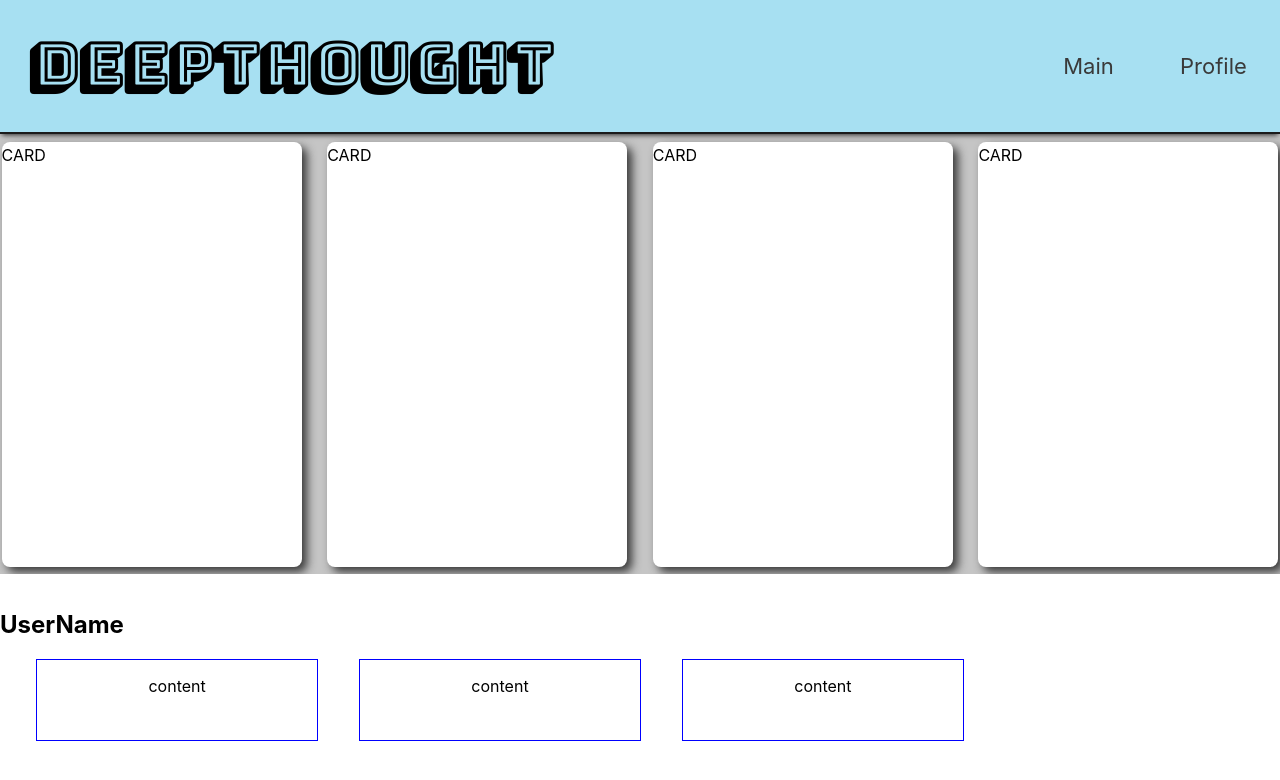
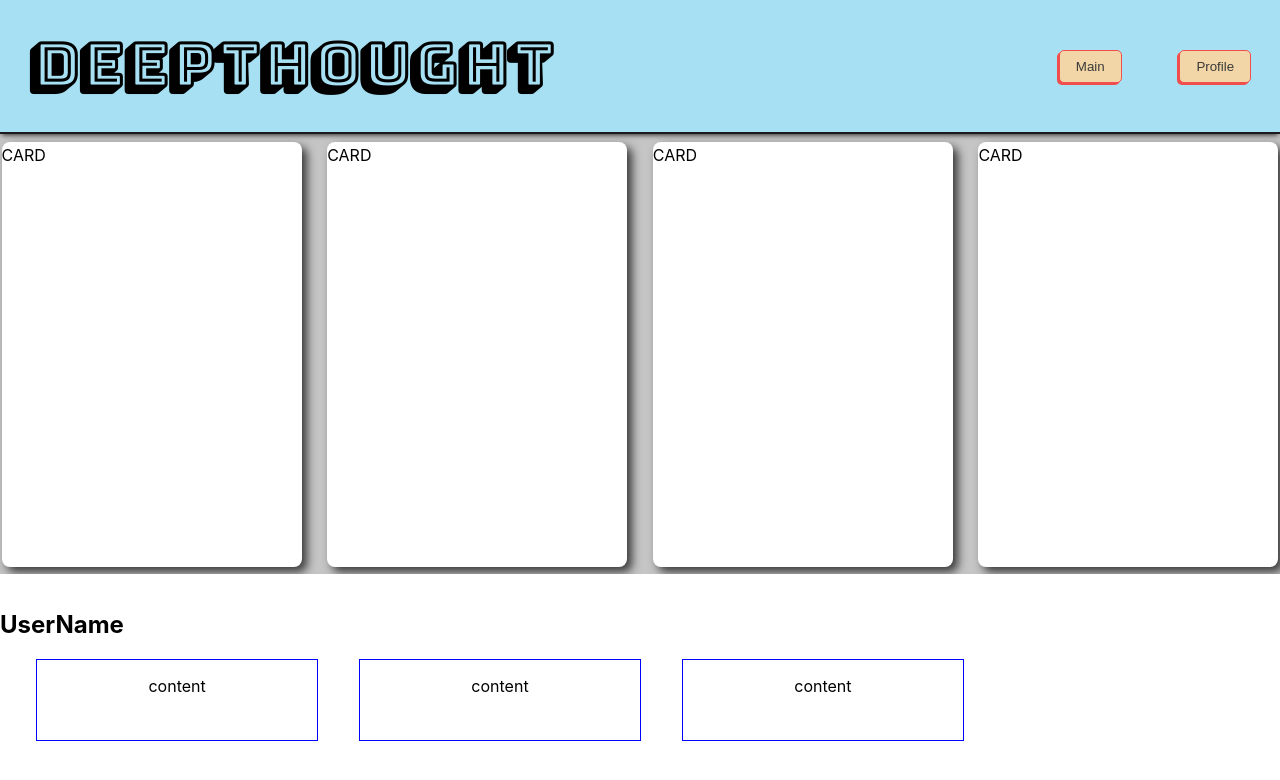
Before and after one commit to KevinKra/DeepThought, a React (Create React App) app: page / in a window 1280 px wide. Shown: the top 780 px of the page. Built offline with nearby package versions, Linux system fonts and the light colour scheme.

Commit message:
Add buttons

```diff
--- a/src/components/NavBar.js
+++ b/src/components/NavBar.js
@@ -7,8 +7,12 @@ class NavBar extends React.Component {
         <h1 className="mainHeader">DeepThought</h1>
         <div className="navLinks">
           {/* conditional main button */}
-          <a href="">Main</a>
-          <a href="">Profile</a>
+          <button className="btn">
+            <a href="">Main</a>
+          </button>
+          <button className="btn">
+            <a href="">Profile</a>
+          </button>
         </div>
       </header>
     );
```
